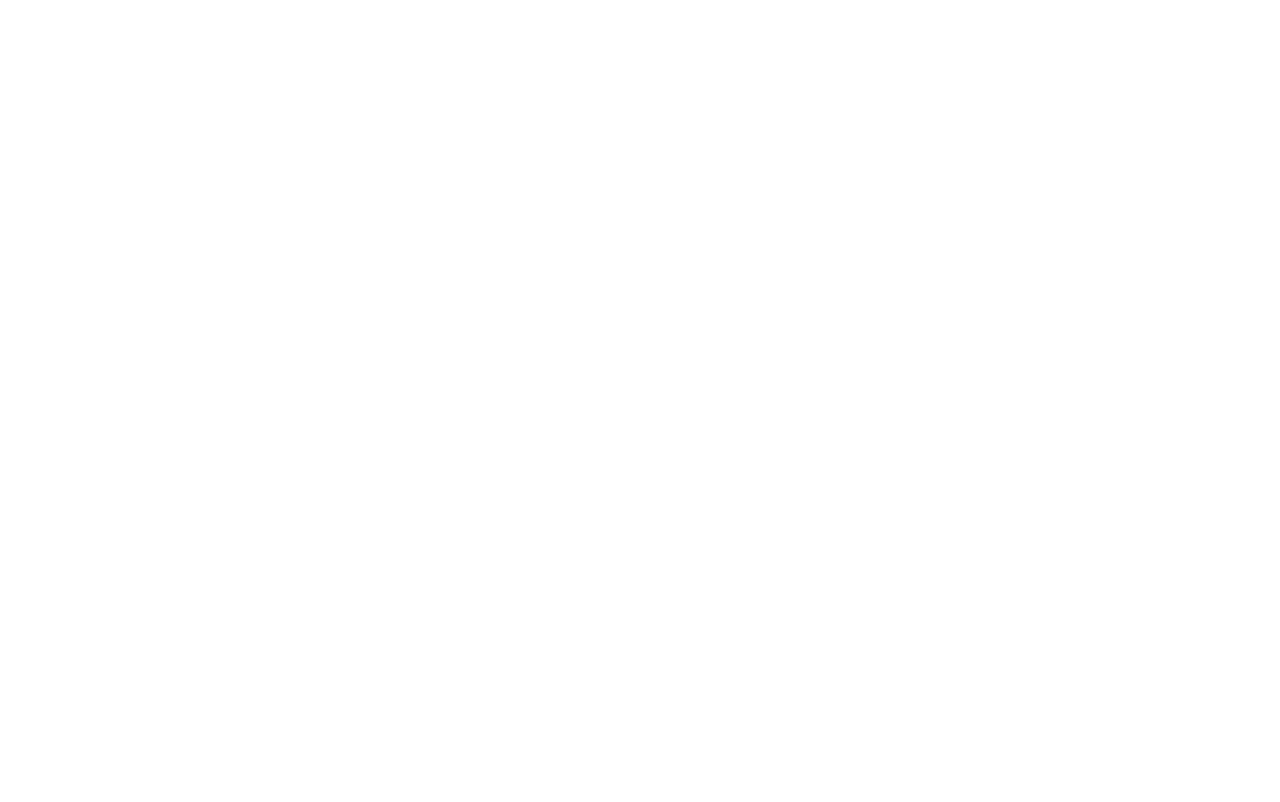
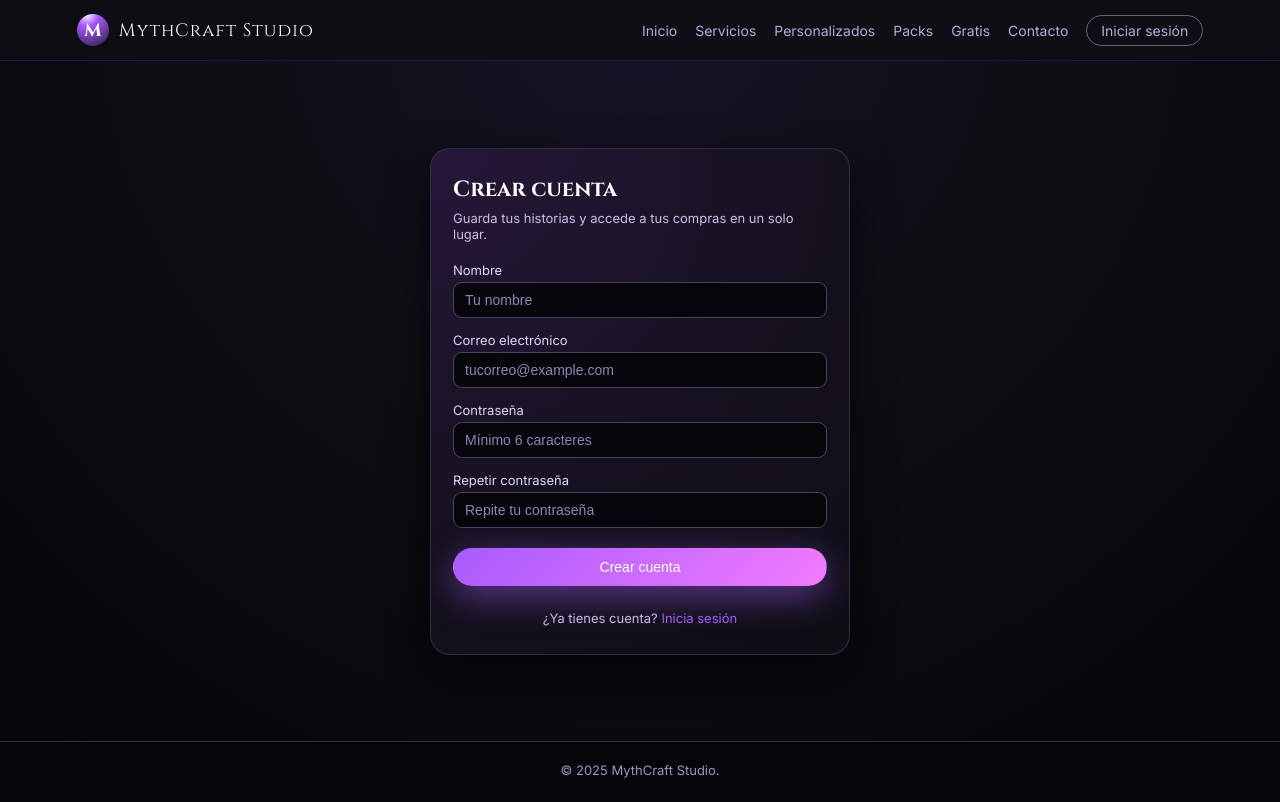
Before and after one commit to Codemikey21/mythcraft-studio, a plain HTML site: page pages/register.html in a window 1280 px wide. Drawn offline with nearby package versions, Linux system fonts and the light colour scheme.

```diff
--- a/assets/css/style.css
+++ b/assets/css/style.css
@@ -462,3 +462,145 @@ a {
     padding-inline: 5%;
   }
 }
+/* AUTH PAGES */
+
+.mc-auth-wrapper {
+  min-height: calc(100vh - 120px);
+  display: flex;
+  align-items: center;
+  justify-content: center;
+  padding: 40px 6%;
+}
+
+.mc-auth-card {
+  width: 100%;
+  max-width: 420px;
+  background: radial-gradient(circle at top left, #261738, #15111f 60%, #0e0e14 100%);
+  border-radius: 20px;
+  border: 1px solid rgba(58, 46, 75, 0.9);
+  box-shadow: 0 16px 40px rgba(0, 0, 0, 0.7);
+  padding: 26px 22px 28px;
+}
+
+.mc-auth-card h1 {
+  font-family: 'Cinzel', serif;
+  font-size: 22px;
+  margin-bottom: 6px;
+}
+
+.mc-auth-sub {
+  font-size: 13px;
+  color: #c9c0e8;
+  margin-bottom: 20px;
+}
+
+.mc-auth-form {
+  display: flex;
+  flex-direction: column;
+  gap: 14px;
+}
+
+.mc-input-group {
+  display: flex;
+  flex-direction: column;
+  gap: 4px;
+}
+
+.mc-input-group label {
+  font-size: 13px;
+  color: #e3d4ff;
+}
+
+.mc-input {
+  padding: 9px 11px;
+  border-radius: 9px;
+  border: 1px solid rgba(227, 212, 255, 0.3);
+  background: rgba(5, 5, 9, 0.9);
+  color: #fff;
+  font-size: 14px;
+  outline: none;
+  transition: border-color 0.2s ease, box-shadow 0.2s ease, background 0.2s ease;
+}
+
+.mc-input::placeholder {
+  color: #8e85b5;
+}
+
+.mc-input:focus {
+  border-color: var(--mc-primary-bright);
+  box-shadow: 0 0 0 1px rgba(168, 91, 253, 0.5);
+  background: #070712;
+}
+
+.mc-btn-full {
+  width: 100%;
+  justify-content: center;
+  margin-top: 6px;
+}
+
+.mc-auth-link {
+  font-size: 13px;
+  margin-top: 10px;
+  text-align: center;
+  color: #c9c0e8;
+}
+
+.mc-auth-link a {
+  color: var(--mc-primary-bright);
+  text-decoration: none;
+}
+
+/* DASHBOARD */
+
+.mc-dashboard {
+  padding: 40px 6% 60px;
+  min-height: calc(100vh - 120px);
+}
+
+.mc-dashboard-header h1 {
+  font-family: 'Cinzel', serif;
+  font-size: 24px;
+  margin-bottom: 4px;
+}
+
+.mc-dashboard-header p {
+  font-size: 14px;
+  color: #c9c0e8;
+}
+
+.mc-dashboard-grid {
+  margin-top: 24px;
+  display: grid;
+  gap: 20px;
+  grid-template-columns: repeat(auto-fit, minmax(260px, 1fr));
+}
+
+.mc-dash-list {
+  list-style: none;
+  display: flex;
+  flex-direction: column;
+  gap: 6px;
+  font-size: 13px;
+  color: #d2c8f5;
+}
+
+.mc-dash-empty {
+  color: #8e85b5;
+  font-style: italic;
+}
+
+.mc-profile-box {
+  font-size: 13px;
+  color: #d2c8f5;
+  margin-top: 8px;
+}
+
+.mc-dashboard-logout {
+  font-size: 13px;
+  padding: 6px 12px;
+}
+
+/* BOTÓN LOGOUT EN MÓVIL (DENTRO DE NAV MOBILE) */
+.mc-nav-mobile .mc-dashboard-logout {
+  margin-top: 12px;
+}
--- a/pages/dashboard.html
+++ b/pages/dashboard.html
@@ -0,0 +1,93 @@
+<!DOCTYPE html>
+<html lang="es">
+<head>
+  <meta charset="UTF-8">
+  <meta name="viewport" content="width=device-width, initial-scale=1.0">
+  <title>Mi panel | MythCraft Studio</title>
+
+  <link href="https://fonts.googleapis.com/css2?family=Cinzel:wght@400;700&family=Inter:wght@300;400;500;600&display=swap" rel="stylesheet">
+  <link rel="stylesheet" href="../assets/css/style.css">
+  <link rel="stylesheet" href="https://unpkg.com/aos@2.3.4/dist/aos.css">
+</head>
+<body>
+
+<header class="mc-header">
+  <div class="mc-logo">
+    <span class="mc-logo-mark">M</span>
+    <span class="mc-logo-text">MythCraft Studio</span>
+  </div>
+
+  <nav class="mc-nav">
+    <a href="../index.html">Inicio</a>
+    <a href="servicios.html">Servicios</a>
+    <a href="personalizados.html">Personalizados</a>
+    <a href="packs.html">Packs</a>
+    <a href="gratis.html">Gratis</a>
+    <a href="contacto.html">Contacto</a>
+    <button class="mc-btn mc-btn-ghost mc-dashboard-logout" id="logout-btn">
+      Cerrar sesión
+    </button>
+  </nav>
+
+  <button class="mc-menu-toggle" aria-label="Abrir menú">
+    <span></span><span></span><span></span>
+  </button>
+
+  <div class="mc-nav-overlay">
+    <nav class="mc-nav-mobile">
+      <a href="../index.html">Inicio</a>
+      <a href="servicios.html">Servicios</a>
+      <a href="personalizados.html">Personalizados</a>
+      <a href="packs.html">Packs</a>
+      <a href="gratis.html">Gratis</a>
+      <a href="contacto.html">Contacto</a>
+      <button class="mc-btn mc-btn-ghost mc-dashboard-logout" id="logout-btn-mobile">
+        Cerrar sesión
+      </button>
+    </nav>
+  </div>
+</header>
+
+<main class="mc-dashboard">
+  <section class="mc-dashboard-header" data-aos="fade-up">
+    <h1>Hola, <span id="user-name">usuario</span></h1>
+    <p>Bienvenido a tu espacio. Aquí verás tus compras, historias y packs.</p>
+  </section>
+
+  <section class="mc-dashboard-grid" data-aos="fade-up">
+    <article class="mc-card mc-card-soft fx-liquid">
+      <h2>Mis historias</h2>
+      <p>Aquí aparecerán las historias que has comprado o encargado.</p>
+      <ul class="mc-dash-list" id="stories-list">
+        <li class="mc-dash-empty">Todavía no tienes historias registradas.</li>
+      </ul>
+    </article>
+
+    <article class="mc-card mc-card-soft fx-liquid">
+      <h2>Mis packs visuales</h2>
+      <p>Descarga de nuevo tus packs de imágenes y mini historias.</p>
+      <ul class="mc-dash-list" id="packs-list">
+        <li class="mc-dash-empty">Todavía no tienes packs registrados.</li>
+      </ul>
+    </article>
+
+    <article class="mc-card mc-card-soft fx-liquid">
+      <h2>Mi perfil</h2>
+      <p>Información básica de tu cuenta.</p>
+      <div class="mc-profile-box">
+        <p><strong>Nombre:</strong> <span id="profile-name">—</span></p>
+        <p><strong>Correo:</strong> <span id="profile-email">—</span></p>
+      </div>
+    </article>
+  </section>
+</main>
+
+<footer class="mc-footer">
+  © <span id="year"></span> MythCraft Studio.
+</footer>
+
+<script src="https://unpkg.com/gsap@3/dist/gsap.min.js"></script>
+<script src="https://unpkg.com/aos@2.3.4/dist/aos.js"></script>
+<script src="../assets/js/main.js"></script>
+</body>
+</html>
--- a/pages/register.html
+++ b/pages/register.html
@@ -0,0 +1,93 @@
+<!DOCTYPE html>
+<html lang="es">
+<head>
+  <meta charset="UTF-8">
+  <meta name="viewport" content="width=device-width, initial-scale=1.0">
+  <title>Crear cuenta | MythCraft Studio</title>
+
+  <link href="https://fonts.googleapis.com/css2?family=Cinzel:wght@400;700&family=Inter:wght@300;400;500;600&display=swap" rel="stylesheet">
+  <link rel="stylesheet" href="../assets/css/style.css">
+  <link rel="stylesheet" href="https://unpkg.com/aos@2.3.4/dist/aos.css">
+</head>
+<body>
+
+<header class="mc-header">
+  <div class="mc-logo">
+    <span class="mc-logo-mark">M</span>
+    <span class="mc-logo-text">MythCraft Studio</span>
+  </div>
+
+  <nav class="mc-nav">
+    <a href="../index.html">Inicio</a>
+    <a href="servicios.html">Servicios</a>
+    <a href="personalizados.html">Personalizados</a>
+    <a href="packs.html">Packs</a>
+    <a href="gratis.html">Gratis</a>
+    <a href="contacto.html">Contacto</a>
+    <a href="login.html" class="mc-nav-cta">Iniciar sesión</a>
+  </nav>
+
+  <button class="mc-menu-toggle" aria-label="Abrir menú">
+    <span></span><span></span><span></span>
+  </button>
+
+  <div class="mc-nav-overlay">
+    <nav class="mc-nav-mobile">
+      <a href="../index.html">Inicio</a>
+      <a href="servicios.html">Servicios</a>
+      <a href="personalizados.html">Personalizados</a>
+      <a href="packs.html">Packs</a>
+      <a href="gratis.html">Gratis</a>
+      <a href="contacto.html">Contacto</a>
+      <a href="login.html" class="mc-nav-cta">Iniciar sesión</a>
+    </nav>
+  </div>
+</header>
+
+<main class="mc-auth-wrapper">
+  <section class="mc-auth-card" data-aos="fade-up">
+    <h1>Crear cuenta</h1>
+    <p class="mc-auth-sub">Guarda tus historias y accede a tus compras en un solo lugar.</p>
+
+    <form class="mc-auth-form" id="register-form">
+      <div class="mc-input-group">
+        <label for="reg-name">Nombre</label>
+        <input type="text" id="reg-name" class="mc-input" placeholder="Tu nombre" required>
+      </div>
+
+      <div class="mc-input-group">
+        <label for="reg-email">Correo electrónico</label>
+        <input type="email" id="reg-email" class="mc-input" placeholder="tucorreo@example.com" required>
+      </div>
+
+      <div class="mc-input-group">
+        <label for="reg-password">Contraseña</label>
+        <input type="password" id="reg-password" class="mc-input" placeholder="Mínimo 6 caracteres" required>
+      </div>
+
+      <div class="mc-input-group">
+        <label for="reg-password2">Repetir contraseña</label>
+        <input type="password" id="reg-password2" class="mc-input" placeholder="Repite tu contraseña" required>
+      </div>
+
+      <button type="submit" class="mc-btn mc-btn-primary fx-liquid mc-btn-full">
+        Crear cuenta
+      </button>
+
+      <p class="mc-auth-link">
+        ¿Ya tienes cuenta?
+        <a href="login.html">Inicia sesión</a>
+      </p>
+    </form>
+  </section>
+</main>
+
+<footer class="mc-footer">
+  © <span id="year"></span> MythCraft Studio.
+</footer>
+
+<script src="https://unpkg.com/gsap@3/dist/gsap.min.js"></script>
+<script src="https://unpkg.com/aos@2.3.4/dist/aos.js"></script>
+<script src="../assets/js/main.js"></script>
+</body>
+</html>
```
Also changed, not shown: index.html (+2 -2 lines), pages/login.html (+83 -0 lines), assets/js/auth.js (deleted), assets/js/firebase-config.js (deleted), assets/js/firebase-init.js (added).
